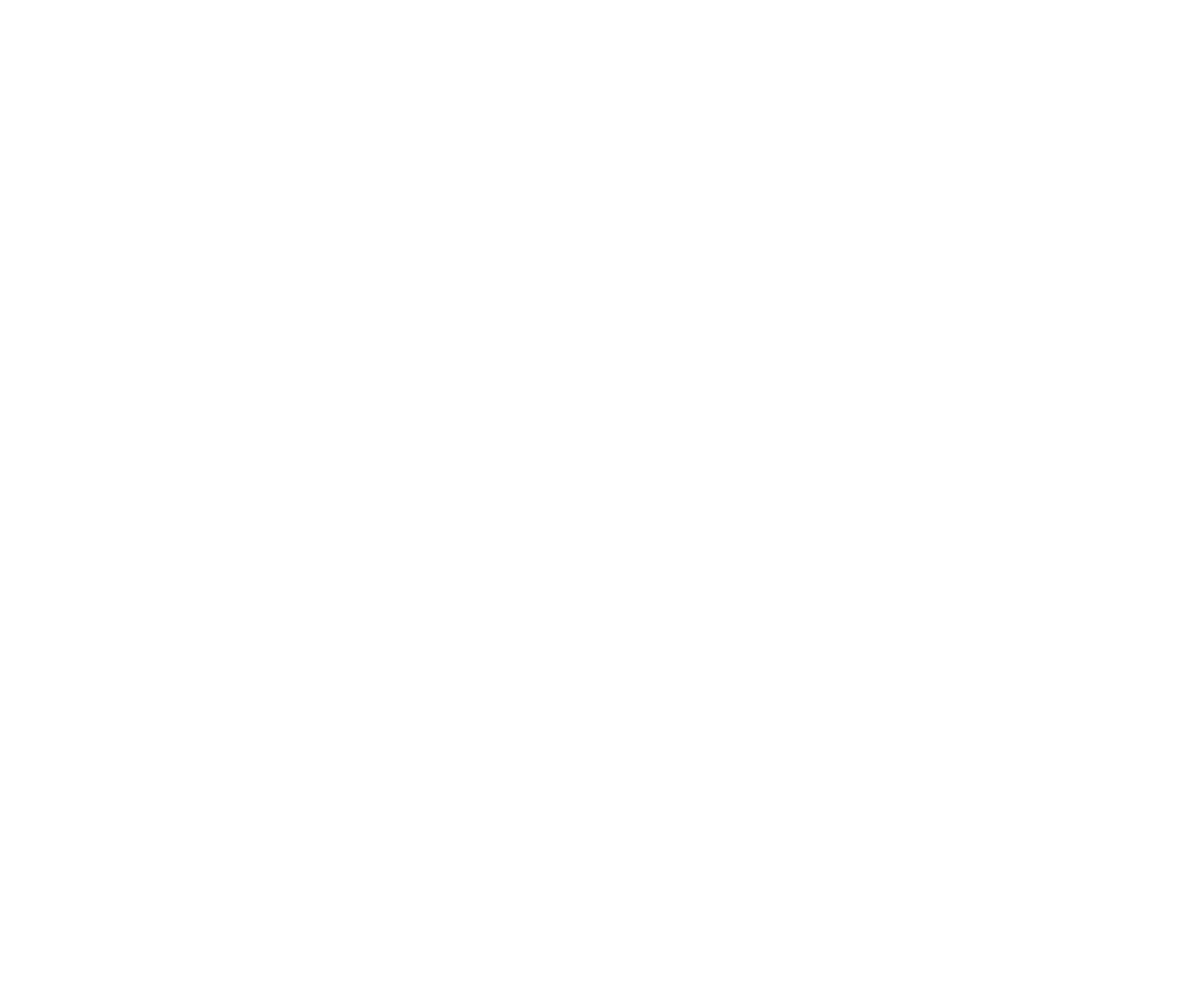
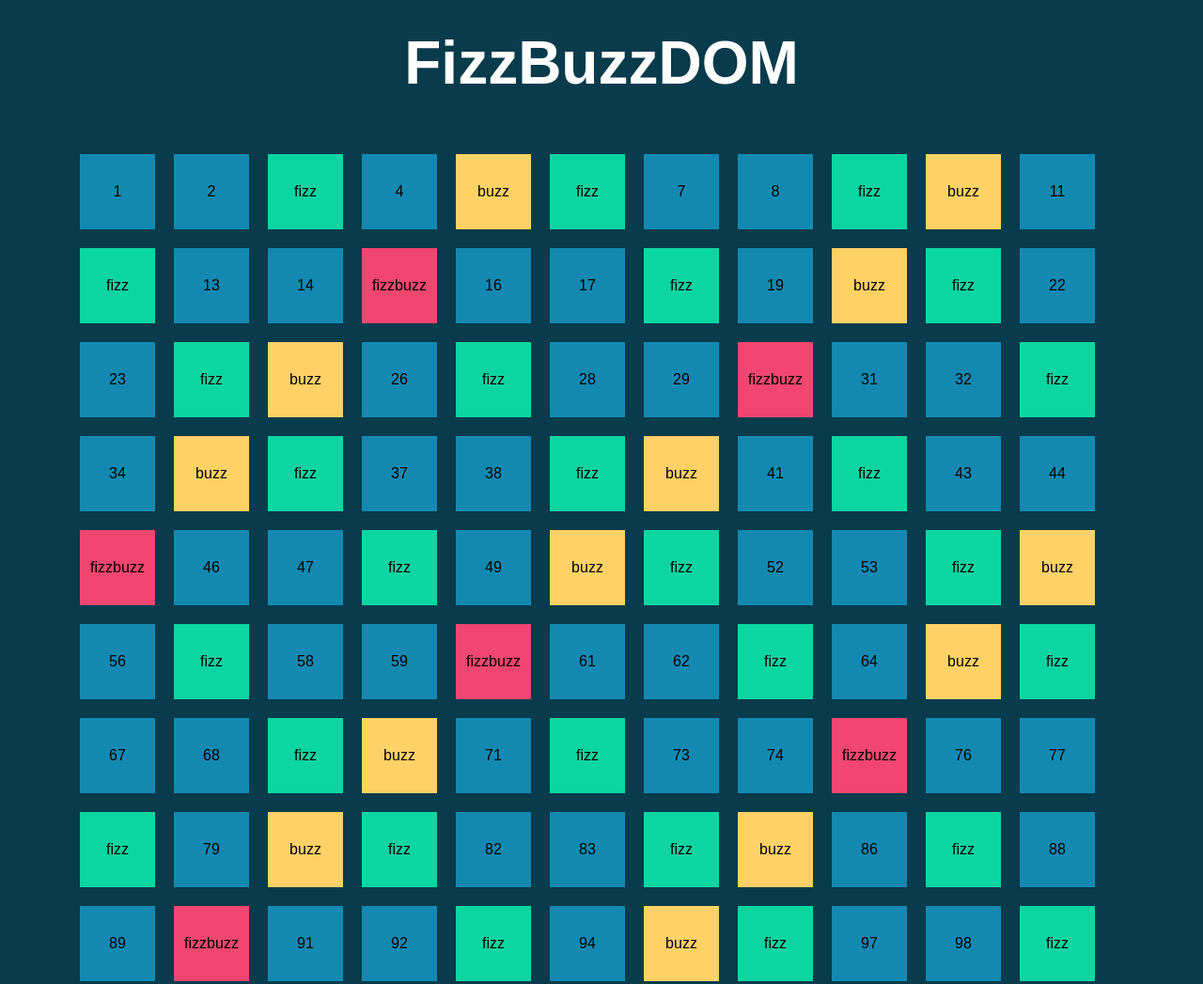
Before and after one commit to Bonu93/js-fizzbuzzdom, a plain HTML site: page index.html in a window 1280 px wide. Shown: the whole page at 94% size. Before the commit the page ends 800 px from the top, so only its background shows below. Drawn offline with Linux system fonts and the light colour scheme.

Commit message:
complete

```diff
--- a/css/main.css
+++ b/css/main.css
@@ -0,0 +1,52 @@
+/* GENERAL */
+* {
+    font-family: sans-serif;
+    margin: 0;
+    padding: 0;
+    box-sizing: border-box;
+}
+
+body {
+    background-color: #083b4c;
+}
+
+h1 {
+    color: white;
+    font-size: 4rem;
+    text-align: center;
+    margin: 30px 0;
+}
+
+/* CONTAINER */
+
+.container {
+    max-width: 1170px;
+    margin: 30px auto;
+    display: flex;
+    flex-wrap: wrap;
+    padding: 20px;
+}
+
+/* BOX */
+
+.box {
+    width: 80px;
+    height: 80px;
+    display: flex;
+    justify-content: center;
+    align-items: center;
+    background-color: #1389b2;
+    margin: 10px;
+}
+
+.fizz {
+    background-color: #0bd6a1;
+}
+
+.buzz {
+    background-color: #ffd166;
+}
+
+.fizzbuzz {
+    background-color: #f0466f;
+}
--- a/index.html
+++ b/index.html
@@ -8,6 +8,9 @@
     <title>FizzBuzzDom</title>
 </head>
 <body>
+    <h1>FizzBuzzDOM</h1>
+    <div class="container">
+    </div>
 
 
     <script src="./main.js"></script>
--- a/main.js
+++ b/main.js
@@ -0,0 +1,21 @@
+// Scrivi un programma che esegua un ciclo da 1 a 100 e a ogni iterazione appenda un elemento html al container con uno stile differente a seconda del valore dell’indice per i multipli di 3, per i multipli di 5 e per i valori che sono sia multipli di 3 che di 5
+
+const container = document.querySelector('.container')
+console.log(container);
+
+for (let i = 1; i <= 99; i++) {
+
+    if ((i % 3 == 0) && (i % 5 == 0)) {
+        container.innerHTML += `<div class="box fizzbuzz">fizzbuzz</div>`
+    }
+    else if (i % 3 == 0) {
+        container.innerHTML += `<div class="box fizz">fizz</div>`
+    }
+    else if (i % 5 == 0) {
+        container.innerHTML += `<div class="box buzz">buzz</div>`
+    }
+    else {
+        container.innerHTML += `<div class="box">${i}</div>`
+    }
+
+}
```
